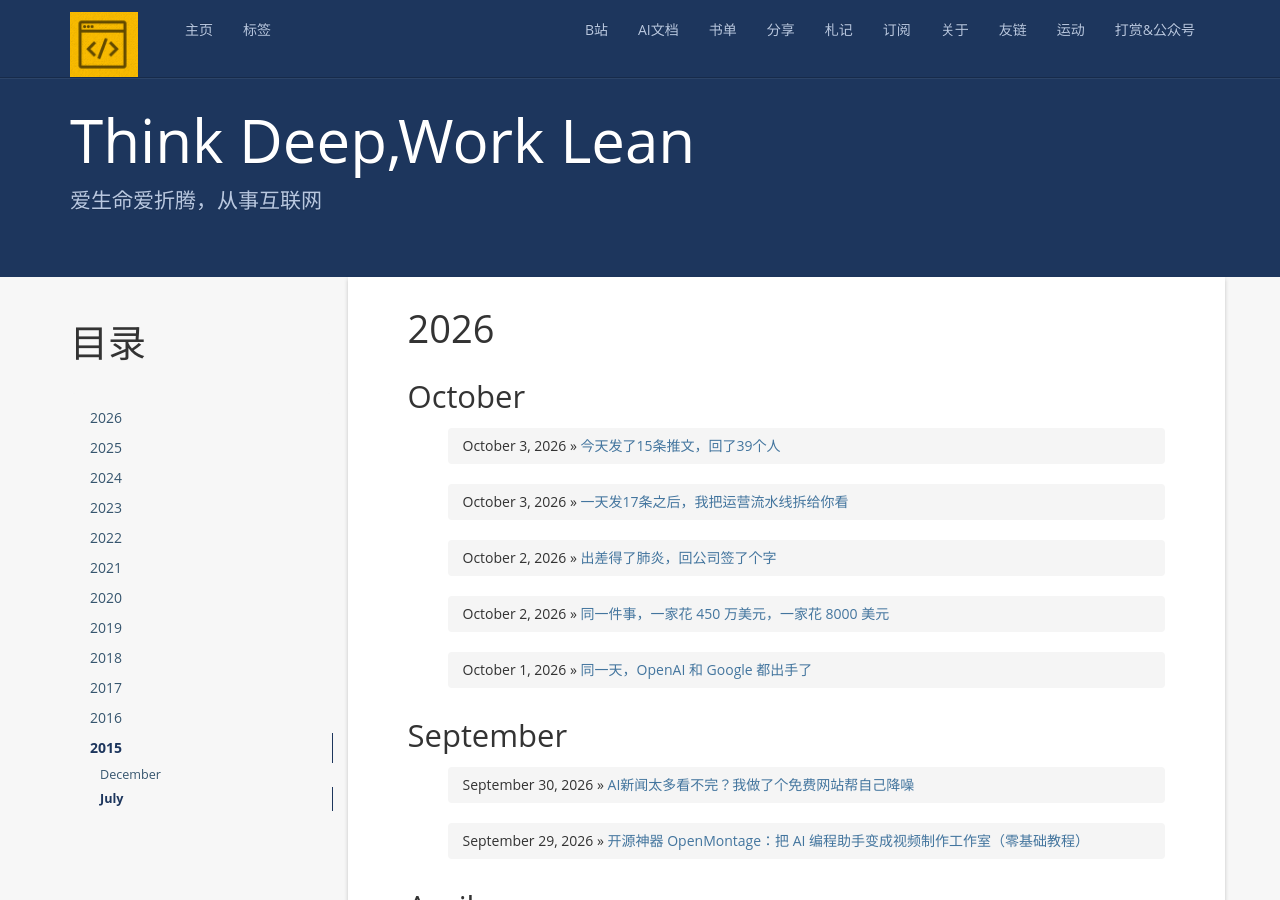
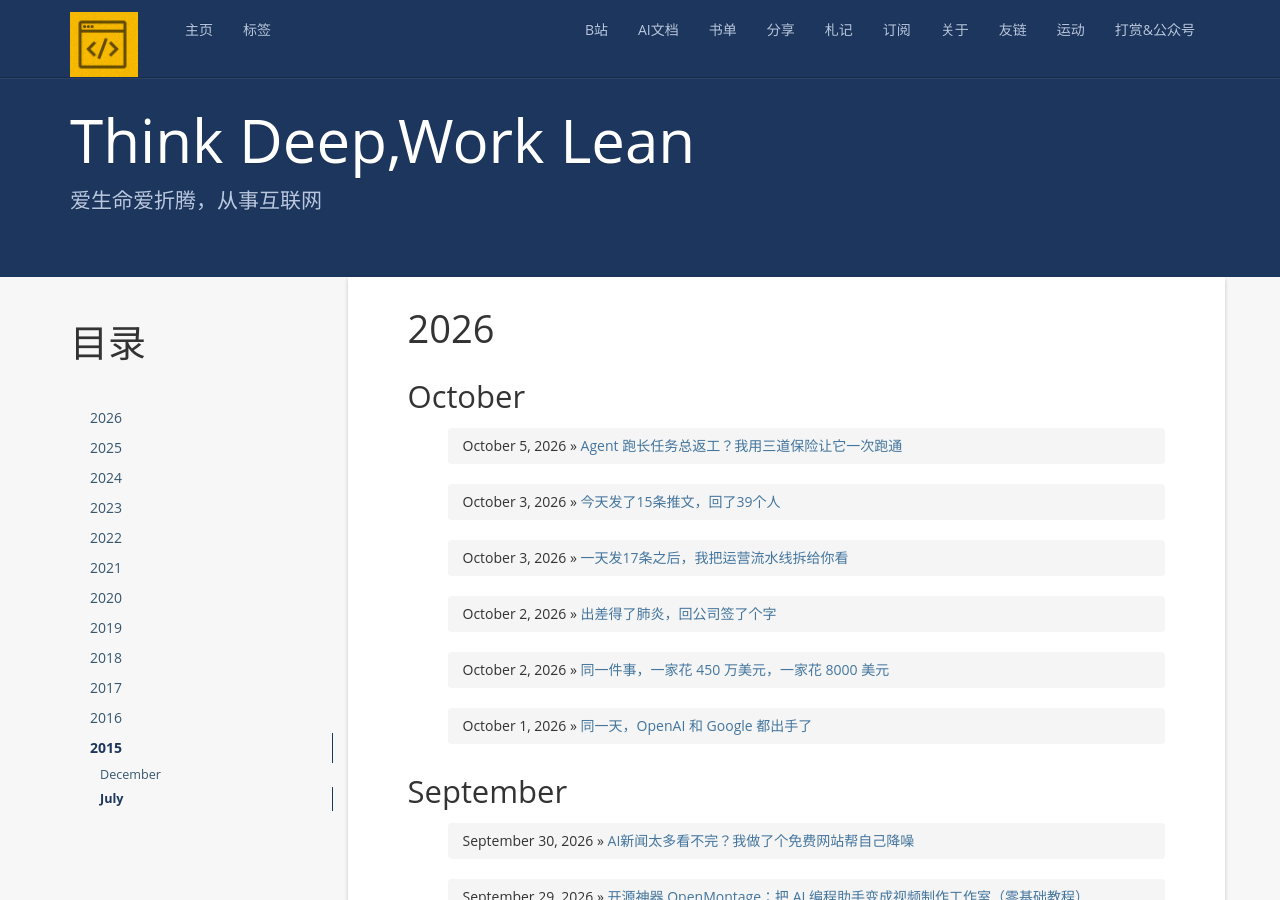
Before and after one commit to zackzhangkai/zackzhangkai.github.io, a Jekyll site: the page built from index.html, in a window 1280 px wide and 900 px high. Built offline with Jekyll 4.4.1, drawn with Linux system fonts in a browser that asks for light colours; nearby versions of some CDN libraries; a script that is not in the unit is left out; the list of posts is cut into pages by our own code; comment, search, counter and statistics services are not loaded; some of the changed lines change nothing that is shown.

Commit message:
feat: Agent 跑长任务三道保险（提效主线）

````diff
--- /dev/null
+++ b/_posts/2026-10-05-agent-long-task-three-safeguards.md
@@ -0,0 +1,136 @@
+---
+layout: post
+title: Agent 跑长任务总返工？我用三道保险让它一次跑通
+tags: AI文档
+---
+
+大家好，我是Zack。
+
+前几天跑一个三小时的活，最后一步全忘了，又从头跑了一遍。
+
+那天我盯着屏幕上的进度条，想的却是同一句话：这玩意儿要是能自己记住就好了。
+
+后来我发现，能记住的其实不是 agent，是文件。
+
+从那之后我把跑长任务的流程改了三处，从此没再返工过。今天把这三处摊开讲，都是能直接抄的。
+
+## 一、开工前先要方案，别让它直接动手
+
+这是我最早改的一处。
+
+以前我把需求一句话说清楚就让它开干：「把这个功能加上」。结果它一口气改了 8 个文件，等我看到的时候已经晚了。
+
+现在我有个硬规矩：**涉及多文件、多接口的活，先出方案，写第一行代码之前必须等我点头。**
+
+提示词我是这么写的，直接抄：
+
+```
+先别动手。读完代码后用 5 步以内说清楚：
+1. 你打算改哪几个文件
+2. 每个文件改什么，为什么
+3. 哪里有不确定的
+
+写完等我确认。确认之后再写代码。
+遇到拿不准的地方直接问我，不要自己假设。
+```
+
+差别在成本。
+
+方案阶段改一句话，5 秒。
+
+代码写完再回滚，半小时。
+
+这半小时不只是机器时间，还有我重新读一遍自己刚写的代码的心情。
+
+## 二、中间产物必须落盘
+
+三小时那个活之所以从头跑，是因为中途上下文被截断了——agent 看不见自己之前干过什么，就重新开始找。
+
+我现在的做法是：**凡是超过半小时的任务，每个阶段写一份状态文件。**
+
+不用多，就一个 `STATUS.md`，长这样：
+
+```markdown
+## 当前阶段
+3/5 已完成：抓取脚本跑通，去重逻辑写完
+
+## 已落盘的东西
+- fetch.py 已通，输出 raw.json（120 条）
+- 去重在 dedup.py，阈值 0.85
+
+## 下一步
+写打分函数，输入 raw.json，输出 scored.json
+
+## 踩过的坑
+- 去重用编辑距离会误杀短文本，改成 Jaccard
+- 0.9 以上才判重
+```
+
+这四个小节就够：**当前阶段 / 已落盘的东西 / 下一步 / 踩过的坑。**
+
+最后那个「踩过的坑」别省。我有两次同一个坑踩了两遍，就是因为第二次翻车时没翻到第一次的记录。
+
+效果是这样的：agent 忘了，我读文件就知道；上下文满了要重启，读文件接着干；隔三天回来看这个任务，也知道当时停在哪。
+
+agent 会忘，磁盘不会。
+
+## 三、写能验的验收条件，不采信自述
+
+这是最反直觉的一处。
+
+agent 干完活会跟你说「已完成」。我被这句话坑过——它说改好了，跑一下测试根本没跑过。
+
+后来我改了规矩：**完成标准要写成能跑的命令，跑通了才算完成。**
+
+现在我给 agent 的验收条件长这样：
+
+```
+完成标准（以下都要跑一遍，通过才算完成）：
+1. python -m pytest tests/ -q 输出 0 failed
+2. python scripts/stats.py 打印总条数，与 docs/expected.txt 一致
+3. git diff --stat 不包含 config/ 下任何文件
+```
+
+第 3 条是关键，我单独说一下。
+
+只告诉 agent 目标，它一定会顺手多干点事：重构、改命名、补文档、升级依赖。不是它坏，是它看到问题就想修。
+
+所以我会在需求最前面加一段**负向清单**：
+
+```
+不许动的：
+- 不许改 config/ 下的任何文件
+- 不许引入新依赖
+- 不许改 package.json
+- 不许做重构、改命名
+```
+
+实测下来，负向清单的命中率比正向描述高得多。你说「要写得规范点」它不知道怎么做，但你说「不许动这 3 个文件」它一秒就知道。
+
+## 顺带说两个我踩过的
+
+**上下文不是越多越好。** 我硬塞过 15 份文档进去，200k tokens，结果模型开始跨文档串信息，答案看着特别通顺，其实全是我没给过的内容。现在我只喂它真正要用的那几段，其余让它自己检索。判断标准很简单——**塞进去的东西，跟答案有没有直接关系**，没关系的就删了。
+
+**并行 agent 别共用一个浏览器。** 多个 agent 同时跑，报错说「找不到页面」，看着像页面没了，真实原因是一个 agent 把另一个的会话收走了。现在每个 agent 一个独立工作目录，端口、浏览器、数据库这些共享资源显式分配。**别指望 agent 互相礼让，它们看不见对方。**
+
+## 前后对比
+
+| 环节 | 改之前 | 改之后 |
+|---|---|---|
+| 跑一次完整长任务 | 3 小时 + 大概率返工 | 一次跑通 |
+| 方向跑偏了 | 回滚半小时 | 方案阶段 5 秒改完 |
+| 上下文满了 | 从头再跑 | 读 STATUS.md 接着干 |
+| 判断做完没 | 手动翻一遍 | 跑 3 条命令 |
+| agent 顺手多干 | 事后发现 | 负向清单挡住 |
+
+## 三条能带走的
+
+1. **状态要存磁盘，不存上下文。** agent 的记忆靠不住，文件靠得住。
+2. **「不许做什么」要比「要做什么」写得具体。** 列黑名单比讲道理有效。
+3. **自述不算数，命令输出才算数。** 验收条件一开始就是命令形式。
+
+这三句话不是 AI 工具的技巧，是任何长任务都适用的。
+
+你跑 agent 的时候卡在哪个环节？或者你自己项目里有什么「返工三次才明白」的事，欢迎留言聊聊，我挑几个写细一点。
+
+我是 Zack，关注我，一起把工具用明白。
--- a/tag/AI文档/index.html
+++ b/tag/AI文档/index.html
@@ -25,6 +25,7 @@ header: AI文档
             <li><a href="#signed-the-papers">出差得了肺炎，回来签了个字</a></li>
             <li><a href="#automating-my-tweet-pipeline">一天发 17 条之后</a></li>
             <li><a href="#fifteen-posts-thirty-nine-replies">发了15条，回了39个人</a></li>
+            <li><a href="#agent-long-task-three-safeguards">Agent 跑长任务三道保险</a></li>
            </ul>
         </div>
       </div>
@@ -148,6 +149,13 @@ header: AI文档
             <p><small>2026-10-03 | 一天15条推文 + 39条评论回复 | 热点一半讲权限一半讲责任 | 自曝流水线的三个问题</small></p>
 
             <hr>
+            <h2 id="agent-long-task-three-safeguards">Agent 跑长任务总返工？我用三道保险让它一次跑通</h2>
+            <ul>
+              <li><a href="https://zackzhangkai.github.io/2026/10/05/agent-long-task-three-safeguards/" target="_blank">Agent 跑长任务总返工？我用三道保险让它一次跑通 →</a></li>
+            </ul>
+            <p><small>2026-10-05 | 开工前先要方案 · 中间产物落盘 · 验收写成命令 | 附可直接抄的提示词与负向清单</small></p>
+
+            <hr>
             <p><em>使用 project-researcher skill 自动生成</em></p>
 
           </div>
````
